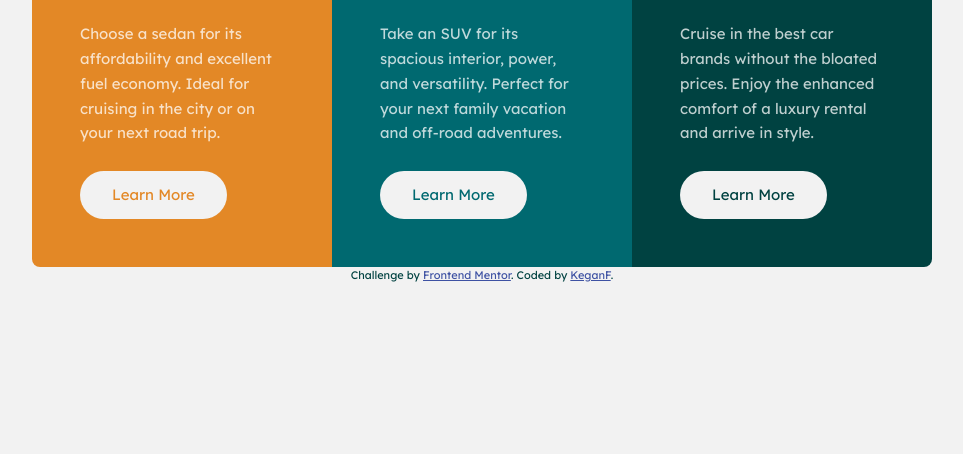
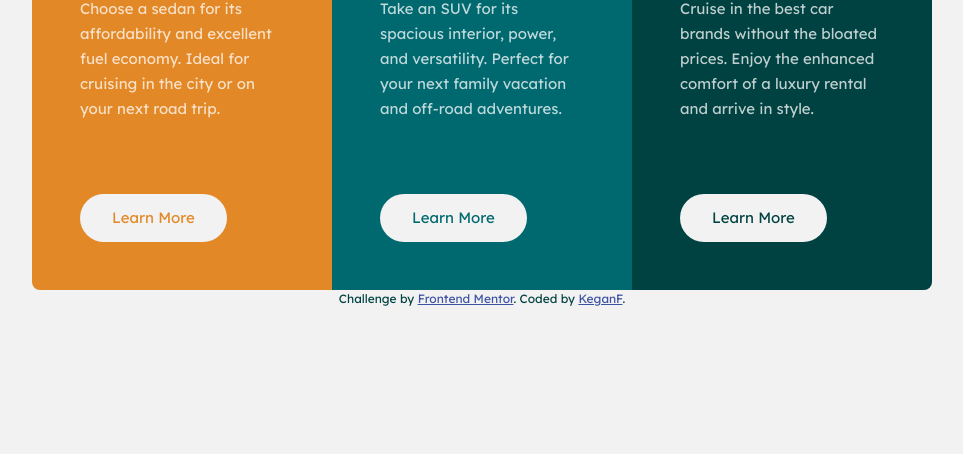
Before and after one commit to KeganF/3-column-preview-card-component-main, a plain HTML site: page index.html in a window 1280 px wide. Shown: the part 346-800 px from the top of the page, without its empty margins (158-1121 px from the left). Drawn offline with Linux system fonts and the light colour scheme.

Commit message:
Layout and active state updates

```diff
--- a/index.html
+++ b/index.html
@@ -19,6 +19,8 @@
 </head>
 <body>
   <main>
+
+    <section class="card-container">
       <div class="card card-style-1">
         <img class="card__icon" src="images/icon-sedans.svg" alt="">
         <h2 class="card__title">Sedans</h2>
@@ -48,6 +50,8 @@
         </p>
         <a class="button" href="#">Learn More</a>
       </div>
+    </section>
+
   </main>
 
   <footer>
--- a/style.css
+++ b/style.css
@@ -84,24 +84,23 @@ body {
     padding: 5.5rem 1.5rem;
 }
 
-main {
+.card-container {
     border-radius: 0.5rem;
     overflow: hidden;
 }
 
 @media (min-width: 700px) {
-    main {
+    .card-container {
         max-width: 900px;
         display: grid;
         grid-template-columns: 1fr 1fr 1fr;
     }
+
+    .button {
+        margin-top: 3rem;
+    }
 }
 
-/*
-    I think because of the sizing spacing differences
-    between the mobile and desktop layouts, I should
-    probably switch the card to display: flex;
-*/
 .card {
     padding: 3rem;
     display: grid;
@@ -155,8 +154,18 @@ main {
     border-radius: 1.5rem;
 }
 
+.button:is(:hover, :focus) {
+    color: var(--clr-light-gray);
+    background-color: var(--card-color);
+    /*
+    Not sure if this is the best solution to fix the
+    layout shift that would occur using border: 2px;
+    */
+    box-shadow: inset 0 0 0 2px var(--clr-light-gray);
+}
+
 .attribution {
-    font-size: 11px;
+    font-size: 0.75rem;
     color: var(--clr-very-dark-cyan);
     text-align: center;
 }
```
Lines whose indentation alone changed are shown as unchanged.
